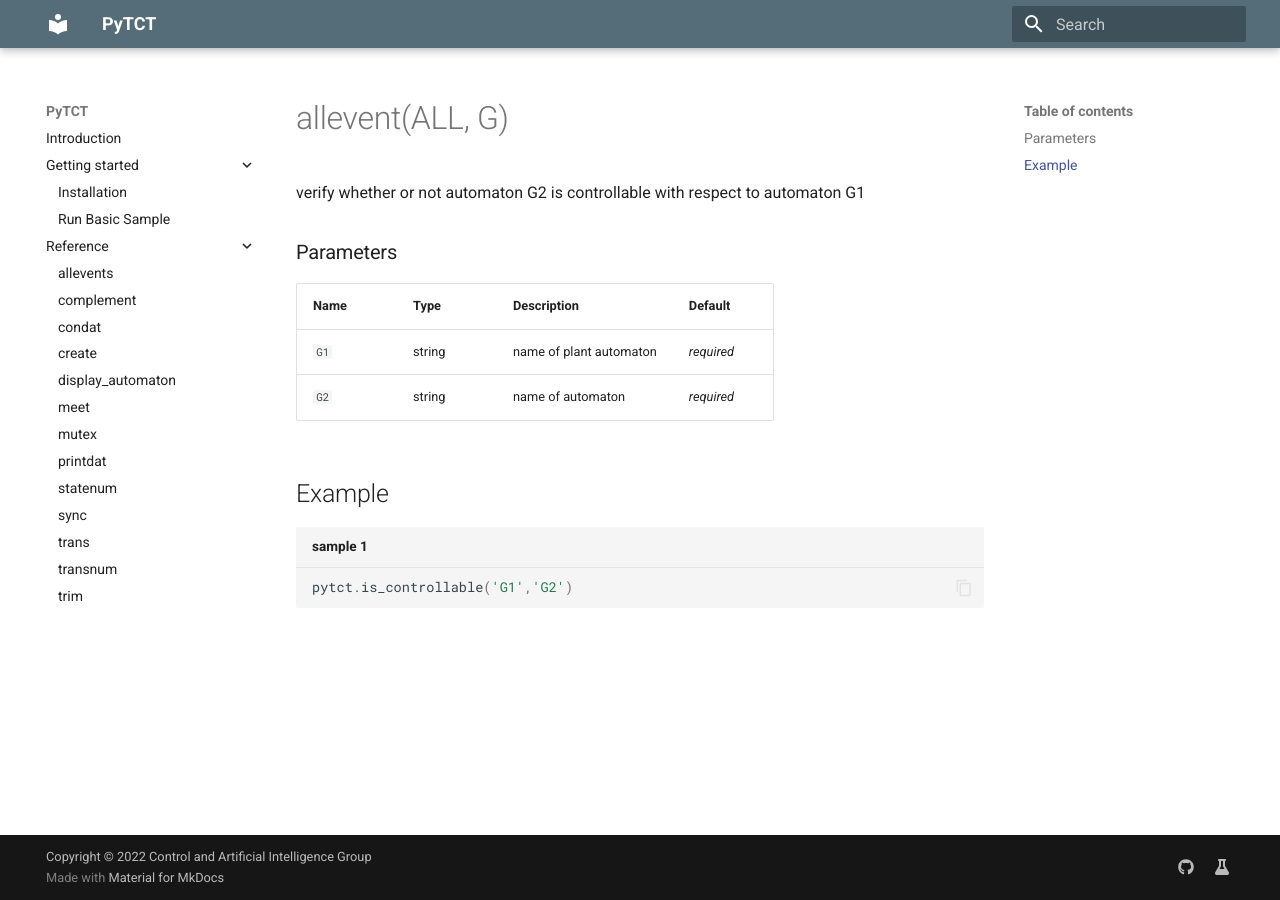
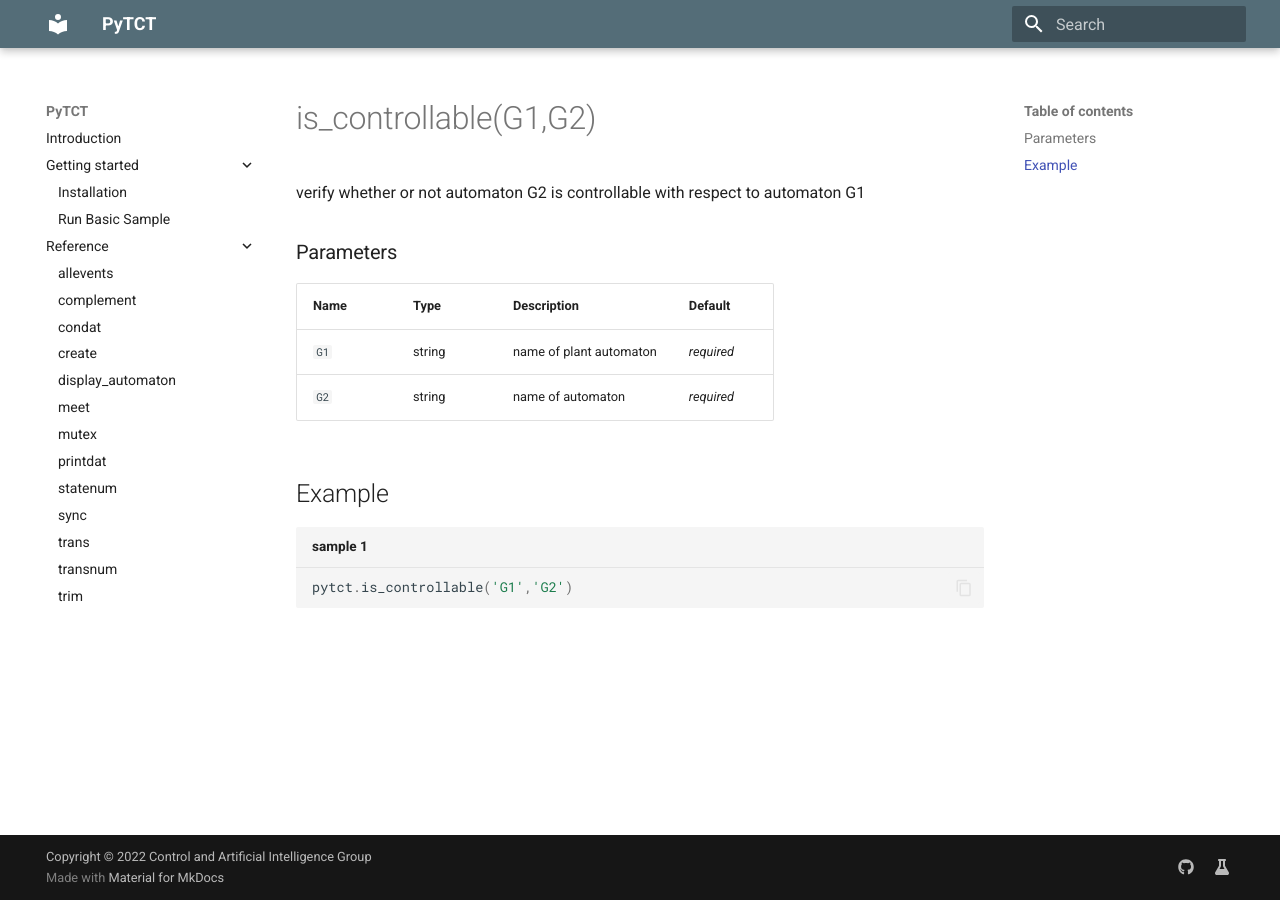
Before and after one commit to OMUCAI/PyTCT-docs, an MkDocs documentation site: the page built from docs/reference/is_controllable.md, in a window 1280 px wide. Built offline with MkDocs 1.6.1 and Material for MkDocs 9.7.7, drawn with Linux system fonts in a browser that asks for light colours.

Commit message:
Update is_controllable.md

```diff
--- a/docs/reference/is_controllable.md
+++ b/docs/reference/is_controllable.md
@@ -1,4 +1,4 @@
-# allevent(ALL, G)
+# is_controllable(G1,G2)
 
 verify whether or not automaton G2 is controllable with respect to automaton G1
 
```
